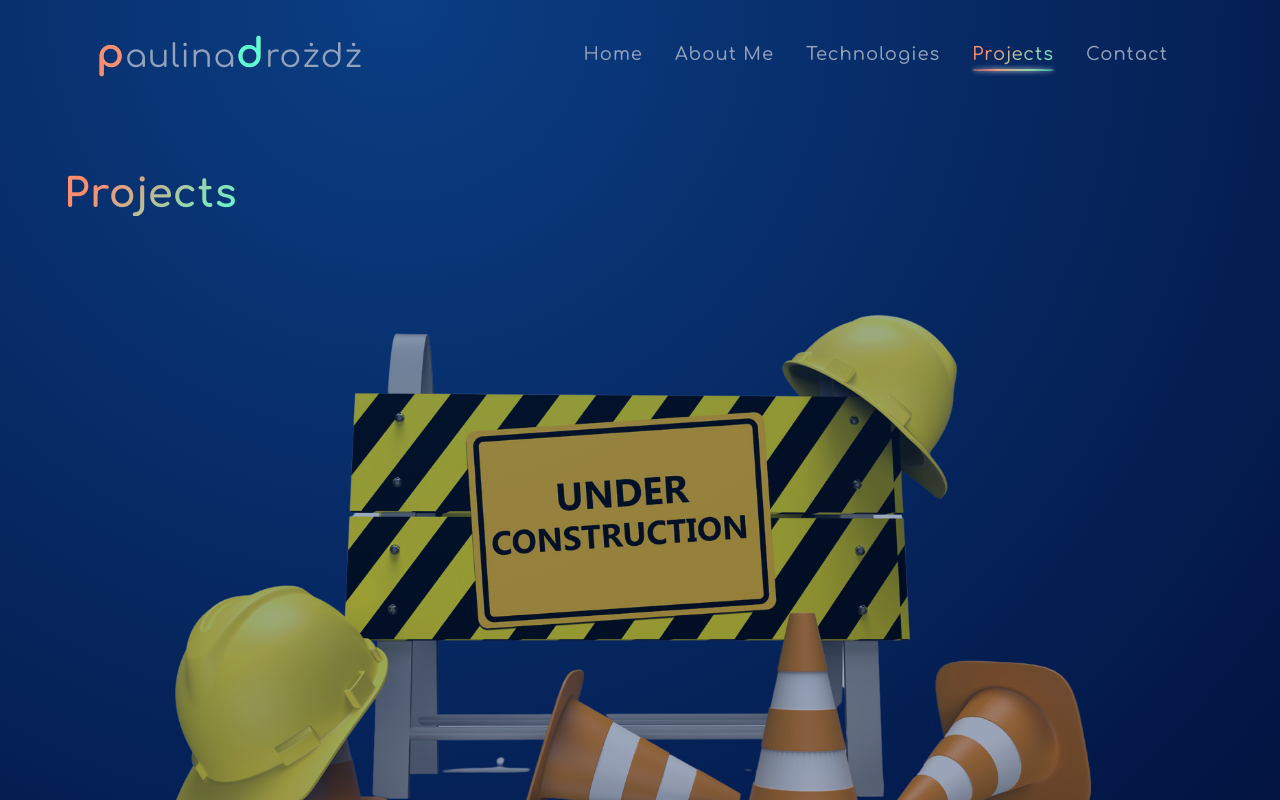
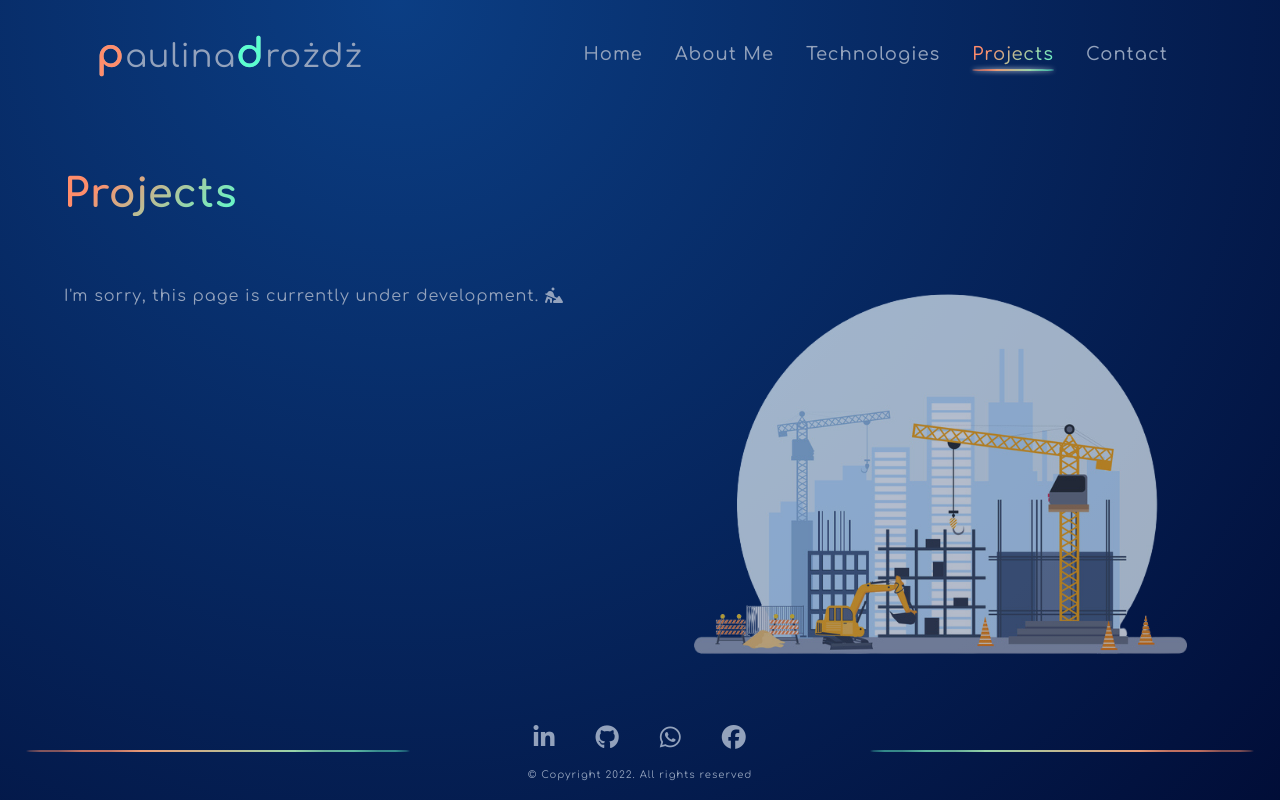
Before and after one commit to Paulina594/Portfolio, a React (Create React App) app: page /projects in a window 1280 px wide. Shown: the top 800 px of the page. Built offline with nearby package versions, Linux system fonts and the light colour scheme.

Commit message:
image and message updated

```diff
--- a/src/pages/projectsPage/ProjectsPage.scss
+++ b/src/pages/projectsPage/ProjectsPage.scss
@@ -1,13 +1,16 @@
-.projects {
-    display: flex;
-    flex-direction: row;
-    justify-content: space-between;
-    align-items: center;
-    width: 100%;
+.fa-person-digging {
+    line-height: 30px;
 }
 
 img.construction {
-    display: flex;
-    margin: 0 auto;
-    opacity: .6;
+    width: 100%;
+    opacity: .7;
+    @media screen and (max-width: 1200px) {
+        padding-top: 50px;
+        width: 70%;
+    }
+    @media screen and (max-width: 992px) {
+        padding-top: 70px;
+        width: 100%;
+    }
 }
--- a/src/pages/projectsPage/ProjectsPage.tsx
+++ b/src/pages/projectsPage/ProjectsPage.tsx
@@ -1,7 +1,7 @@
 import React from "react";
 // import { ProjectCard } from "../../components/projectCard/ProjectCard";
 
-import img3 from "../../assets/images/construction.png";
+import img3 from "../../assets/images/under-construction.png";
 
 import "./ProjectsPage.scss";
 
@@ -12,7 +12,19 @@ export const ProjectsPage = () => {
         <h1 className="gradient-text">Projects</h1>
       </div>
       <div className="container">
-        <img className="construction" src={img3} alt="" />
+        <div className="row">
+          <div className="col-left">
+            I'm sorry, this page is currently under development.{" "}
+            <i className="fa-solid fa-person-digging" />
+          </div>
+          <div className="col-right">
+            <img
+              className="construction"
+              src={img3}
+              alt="building site flat image"
+            />
+          </div>
+        </div>
       </div>
     </>
   );
```
Also changed, not shown: src/assets/images/construction.png (deleted), src/assets/images/under-construction.png (added).
